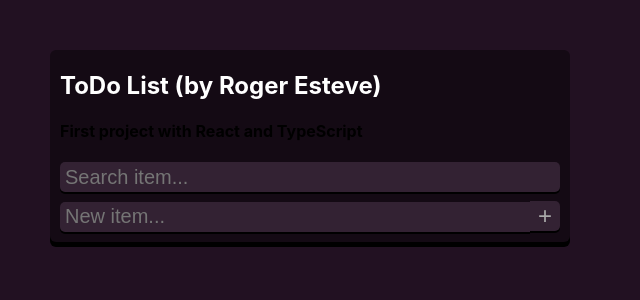
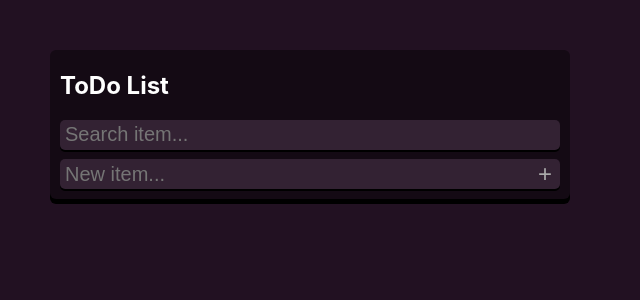
Before and after one commit to estevE11/react-todolist, a React (Create React App) app: page / in a window 1280 px wide. Shown: the top 300 px of the page, without its empty margins (0-640 px from the left). Built offline with nearby package versions, Linux system fonts and the light colour scheme.

Commit message:
refactor: fitle: Removed info and spam

```diff
--- a/src/components/todolist/ToDoList.tsx
+++ b/src/components/todolist/ToDoList.tsx
@@ -83,8 +83,7 @@ export class ToDoList extends React.Component<{}, State> {
     render() {
         return(
             <div className="todolist">
-                <h2>ToDo List (by Roger Esteve)</h2>
-                <h4>First project with React and TypeScript</h4>
+                <h2>ToDo List</h2>
                 <form>
                     <input className="ipt searchIpt" placeholder="Search item..." type="text" value={this.state.searchVal} onChange={async e =>this.searchValUpdate(e.target.value)}/>
                 </form>
```
Also changed, not shown: .versionrc.json.
